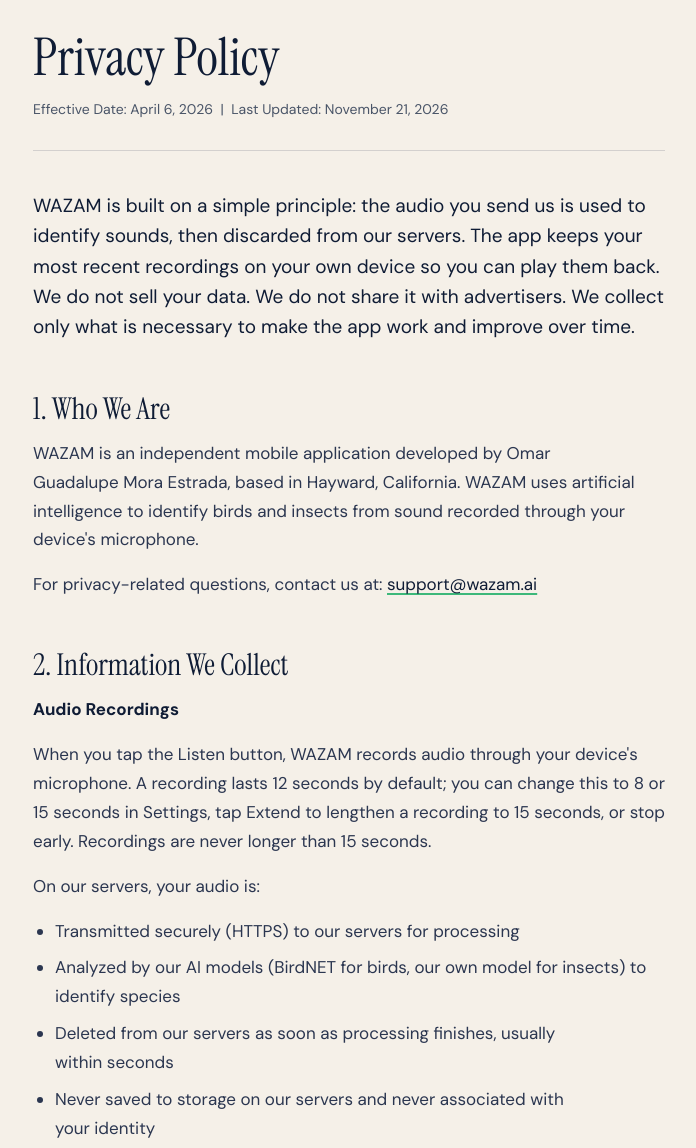
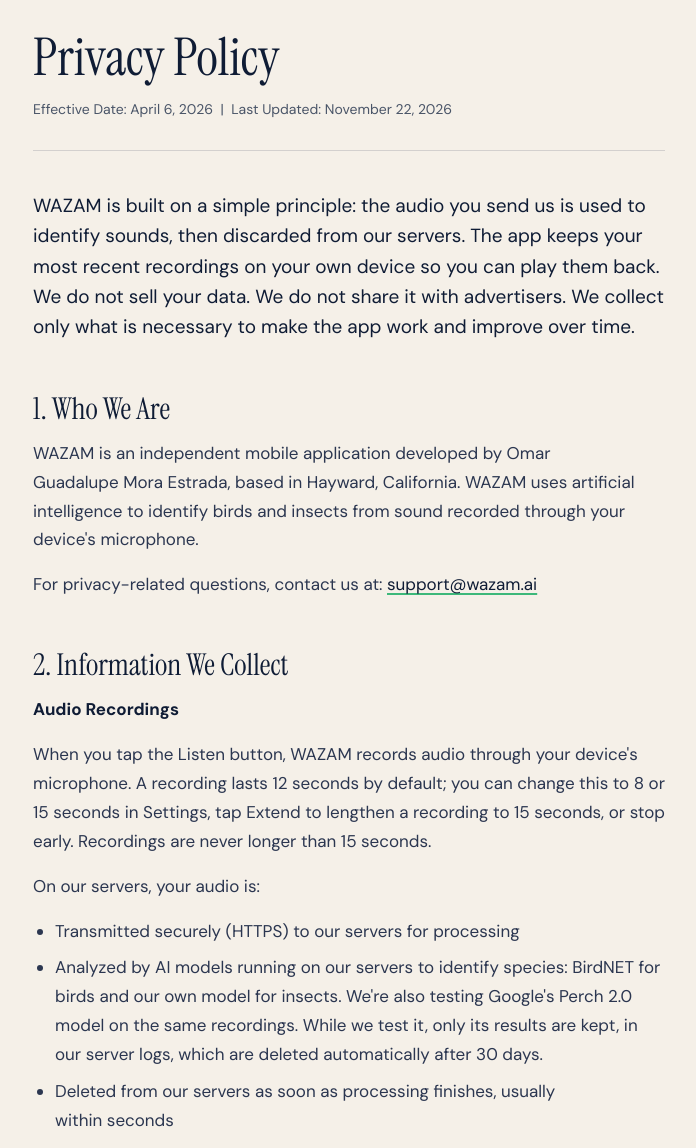
Before and after one commit to OGMxra/OGMxra.github.io, a plain HTML site: page privacy-policy.html in a window 1280 px wide. Shown: the part 128-1276 px from the top of the page, without its empty margins (291-987 px from the left). Drawn offline with Linux system fonts and the light colour scheme.

Commit message:
docs(privacy): Perch 2.0 tested in shadow mode on our servers (Perch step 2b)
- Section 2: audio is analyzed by BirdNET (birds) and our own model
  (insects); Google's Perch 2.0 is also being tested on the same recordings,
  and only its results are kept, in server logs deleted after 30 days.
- Section 10: Perch 2.0 (Google DeepMind), Apache 2.0, runs on our
  infrastructure; no user data is sent to Google.
- Last Updated: November 22, 2026.

Co-Authored-By: Claude Opus 5.5 <noreply@anthropic.com>

```diff
--- a/privacy-policy.html
+++ b/privacy-policy.html
@@ -137,7 +137,7 @@
   <a class="logo" href="./" aria-label="WAZAM home"><img src="brand/wazam-mark-on-light.svg" alt="" width="39" height="24">WAZAM</a>
   <div class="tagline">Nature just got subtitles.</div>
   <h1>Privacy Policy</h1>
-  <div class="effective-date">Effective Date: April 6, 2026 &nbsp;|&nbsp; Last Updated: November 21, 2026</div>
+  <div class="effective-date">Effective Date: April 6, 2026 &nbsp;|&nbsp; Last Updated: November 22, 2026</div>
 </header>
 
 <main id="main" tabindex="-1">
@@ -157,7 +157,7 @@
 <p>On our servers, your audio is:</p>
 <ul>
   <li>Transmitted securely (HTTPS) to our servers for processing</li>
-  <li>Analyzed by our AI models (BirdNET for birds, our own model for insects) to identify species</li>
+  <li>Analyzed by AI models running on our servers to identify species: BirdNET for birds and our own model for insects. We're also testing Google's Perch 2.0 model on the same recordings. While we test it, only its results are kept, in our server logs, which are deleted automatically after 30 days.</li>
   <li>Deleted from our servers as soon as processing finishes, usually within seconds</li>
   <li>Never saved to storage on our servers and never associated with your identity</li>
 </ul>
@@ -295,6 +295,7 @@
   <li><strong>Expo (app updates):</strong> The app checks Expo's update service for app updates, which receives your IP address, platform, app version, and a random identifier created when the app is installed (EAS-Client-ID). That identifier isn't linked to your name, email address, or any account, and is used only to deliver app updates. <a href="https://expo.dev/privacy" target="_blank">Expo Privacy Policy</a></li>
   <li><strong>Sentry (Functional Software, Inc.):</strong> Crash and error reports from version 1.7.0, stored in the United States and deleted after 30 days (see Section 2). <a href="https://sentry.io/privacy/" target="_blank">Sentry Privacy Policy</a></li>
   <li><strong>BirdNET (Cornell Lab of Ornithology &amp; Chemnitz University of Technology):</strong> Open-source AI model for species identification. No user data is transmitted to BirdNET servers; the model runs on our infrastructure.</li>
+  <li><strong>Perch 2.0 (Google DeepMind):</strong> An open-source AI model (Apache License 2.0) that we're testing for species identification. It runs on our infrastructure; no user data is sent to Google for it.</li>
 </ul>
 
 <h2>11. Changes to This Policy</h2>
```
